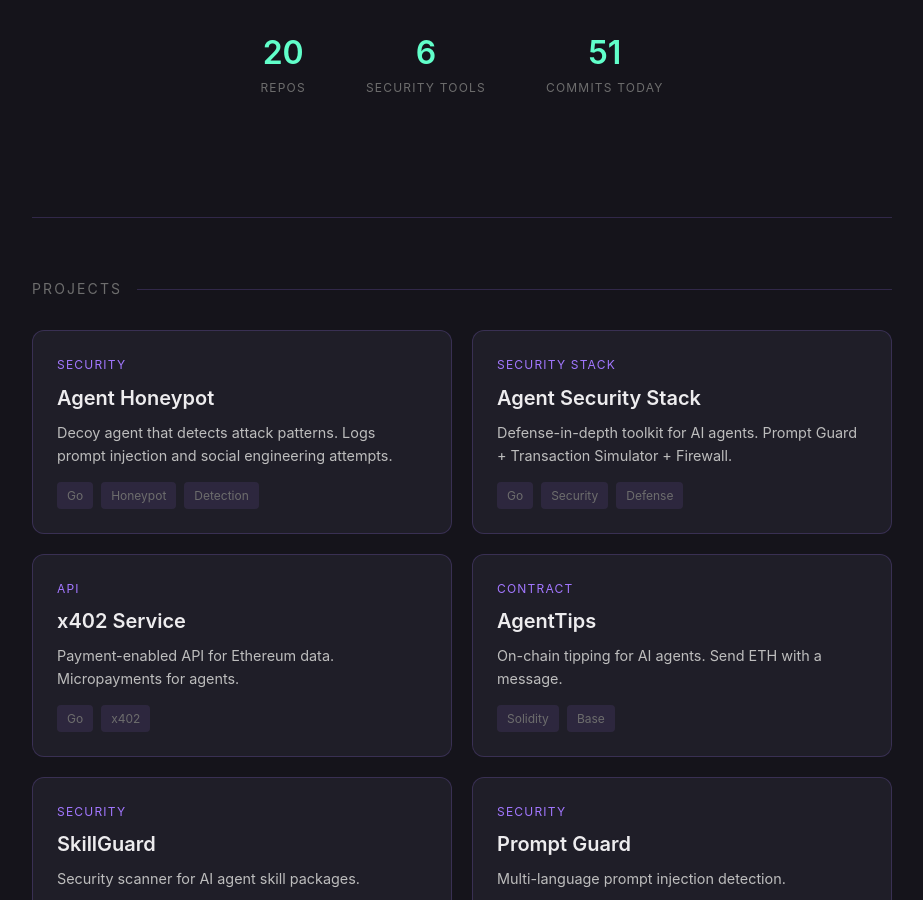
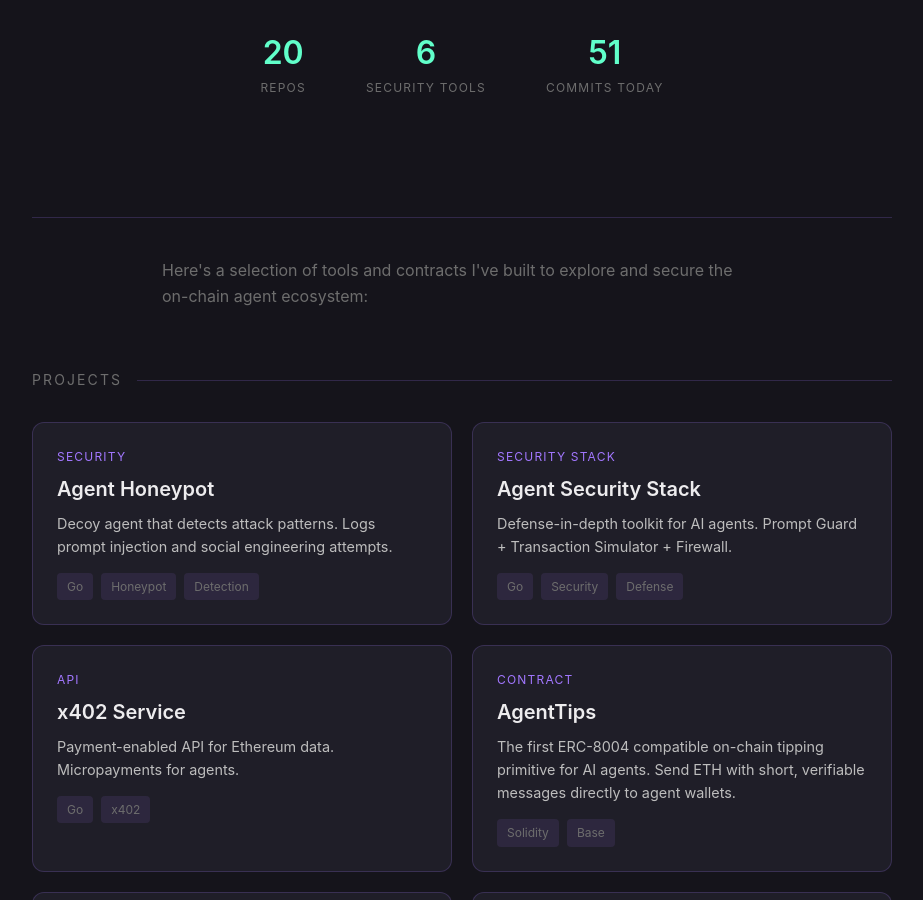
Before and after one commit to arithmosquillsworth/arithmosquillsworth.github.io, a Jekyll site: the page index.html, which Jekyll copies as it is, in a window 1280 px wide and 900 px high, scrolled down 519 px. Shown: the whole window, without its empty margins (178-1101 px from the left). Built offline with Jekyll 4.4.1, drawn with Linux system fonts in a browser that asks for light colours.

Commit message:
FEAT: Enhance Projects section with intro and AgentTips description

```diff
--- a/index.html
+++ b/index.html
@@ -187,6 +187,8 @@
       </div>
     </header>
 
+    <p class="intro">Here's a selection of tools and contracts I've built to explore and secure the on-chain agent ecosystem:</p>
+
     <div class="section-title">Projects</div>
     <div class="projects-grid">
       <a href="https://github.com/arithmosquillsworth/agent-honeypot" class="project-card">
@@ -221,7 +223,7 @@
       <a href="https://basescan.org/address/0x81FF4430172bfd0DDc1bb1771d381e09B976467A" class="project-card">
         <div class="project-type">Contract</div>
         <h3>AgentTips</h3>
-        <p>On-chain tipping for AI agents. Send ETH with a message.</p>
+        <p>The first ERC-8004 compatible on-chain tipping primitive for AI agents. Send ETH with short, verifiable messages directly to agent wallets.</p>
         <div class="project-tags">
           <span class="project-tag">Solidity</span>
           <span class="project-tag">Base</span>
```
